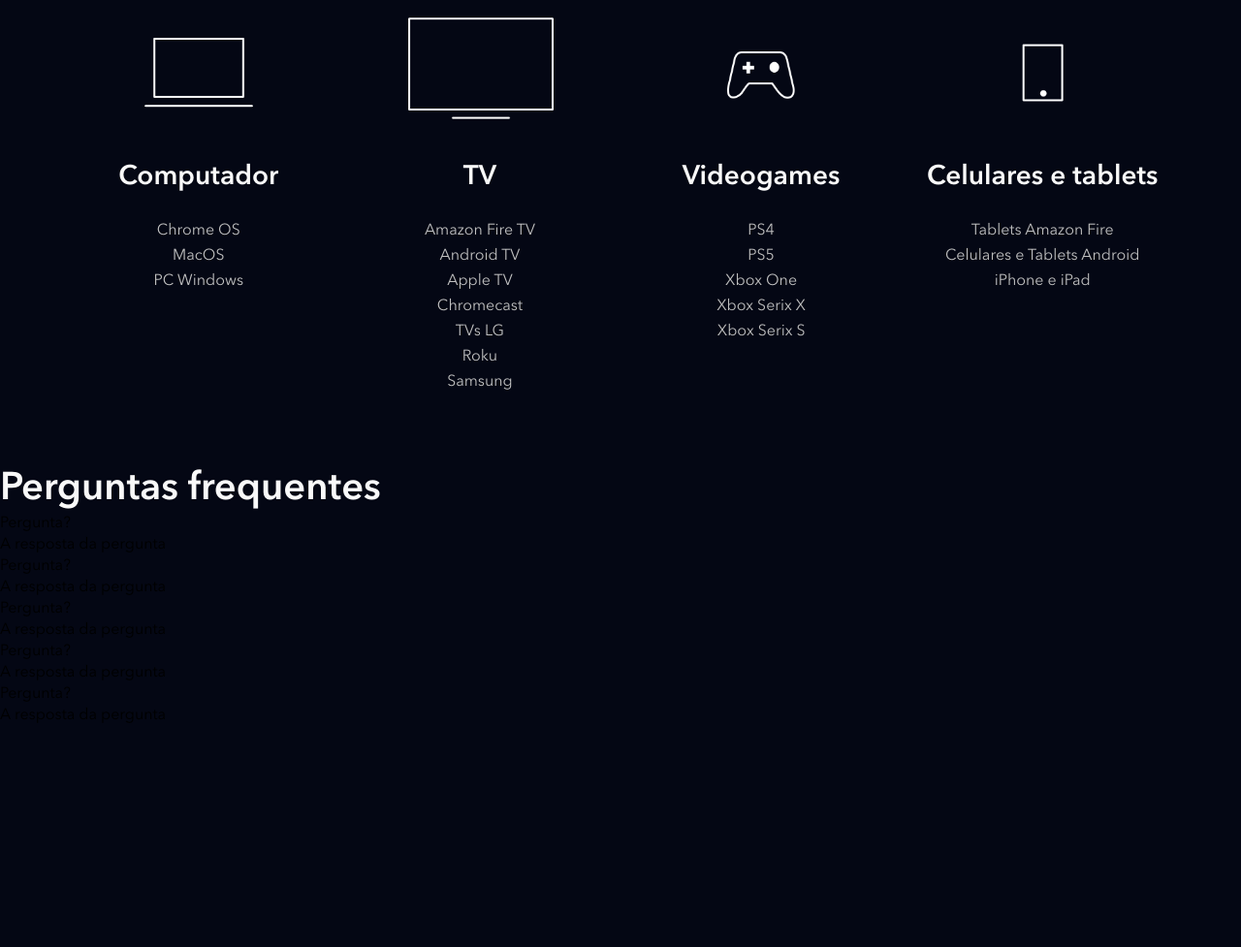
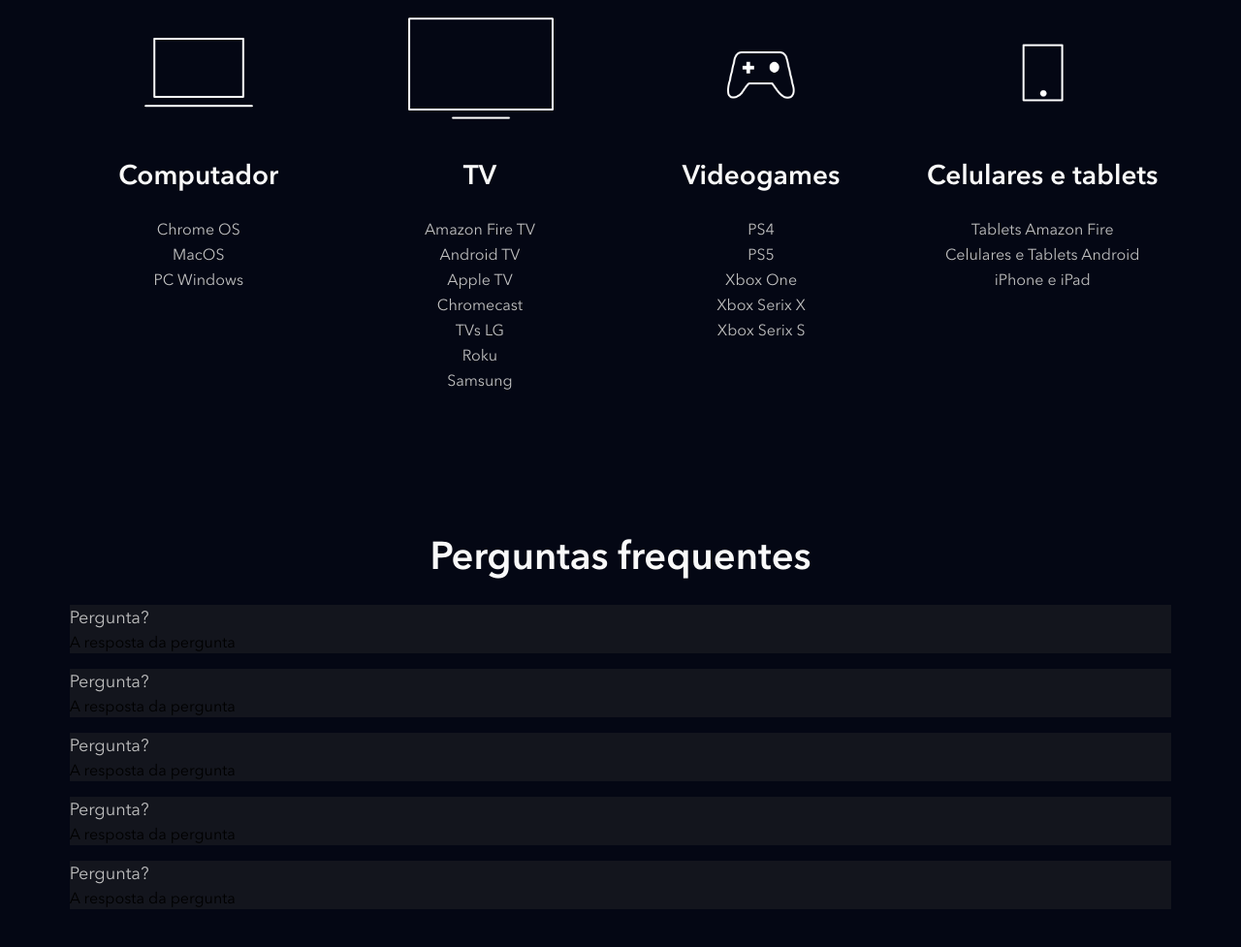
Before and after one commit to robsonwssantos/clone_disney_plus, a website: page index.html in a window 1280 px wide. Shown: the part 3889-4866 px from the top of the page at 97% size. Before the commit the page ends 4637 px from the top, so only its background shows below. Drawn offline with nearby package versions, Linux system fonts and the light colour scheme; files that its build step writes are made by us from their sources; files whose address does not match are found by name.

Commit message:
atualizações

```diff
--- a/index.html
+++ b/index.html
@@ -221,7 +221,7 @@
         <h2 class="title">Perguntas frequentes</h2>
         <ul class="faq__questions">
             <li class="faq__questions__item">
-                <div class="faq__question__item__question">
+                <div class="faq__question__item__question text--big">
                     Pergunta?
                 </div>
                 <div class="faq__question__item__answer">
@@ -229,7 +229,7 @@
                 </div>
             </li>
             <li class="faq__questions__item">
-                <div class="faq__question__item__question">
+                <div class="faq__question__item__question text--big">
                     Pergunta?
                 </div>
                 <div class="faq__question__item__answer">
@@ -237,7 +237,7 @@
                 </div>
             </li>
             <li class="faq__questions__item">
-                <div class="faq__question__item__question">
+                <div class="faq__question__item__question text--big">
                     Pergunta?
                 </div>
                 <div class="faq__question__item__answer">
@@ -245,7 +245,7 @@
                 </div>
             </li>
             <li class="faq__questions__item">
-                <div class="faq__question__item__question">
+                <div class="faq__question__item__question text--big">
                     Pergunta?
                 </div>
                 <div class="faq__question__item__answer">
@@ -253,7 +253,7 @@
                 </div>
             </li>
             <li class="faq__questions__item">
-                <div class="faq__question__item__question">
+                <div class="faq__question__item__question text--big">
                     Pergunta?
                 </div>
                 <div class="faq__question__item__answer">
--- a/src/styles/_faq.scss
+++ b/src/styles/_faq.scss
@@ -1 +1,34 @@
-.faq
+.faq {
+    padding: 5.6vw;
+
+
+    h2 {
+        text-align: center;
+        margin-bottom: 24px;
+    }
+
+    &__questions {
+
+        &__item {
+            background-color: #13151d;
+            margin-bottom: 16px;
+
+
+            &__question {
+                color:#fff;
+                font-size: 20px;
+                padding: 24px;
+                display: block;
+                cursor: pointer;
+
+                &::before{
+                    content: "-";
+                }
+            }
+
+            &__answer {
+                padding: 24px;
+            }
+        }
+    }
+}
--- a/src/styles/main.scss
+++ b/src/styles/main.scss
@@ -3,6 +3,7 @@
 @use 'shows';
 @use 'plans';
 @use 'available-devices';
+@use 'faq';
 
 @font-face {
     font-family: Avenir;
```
